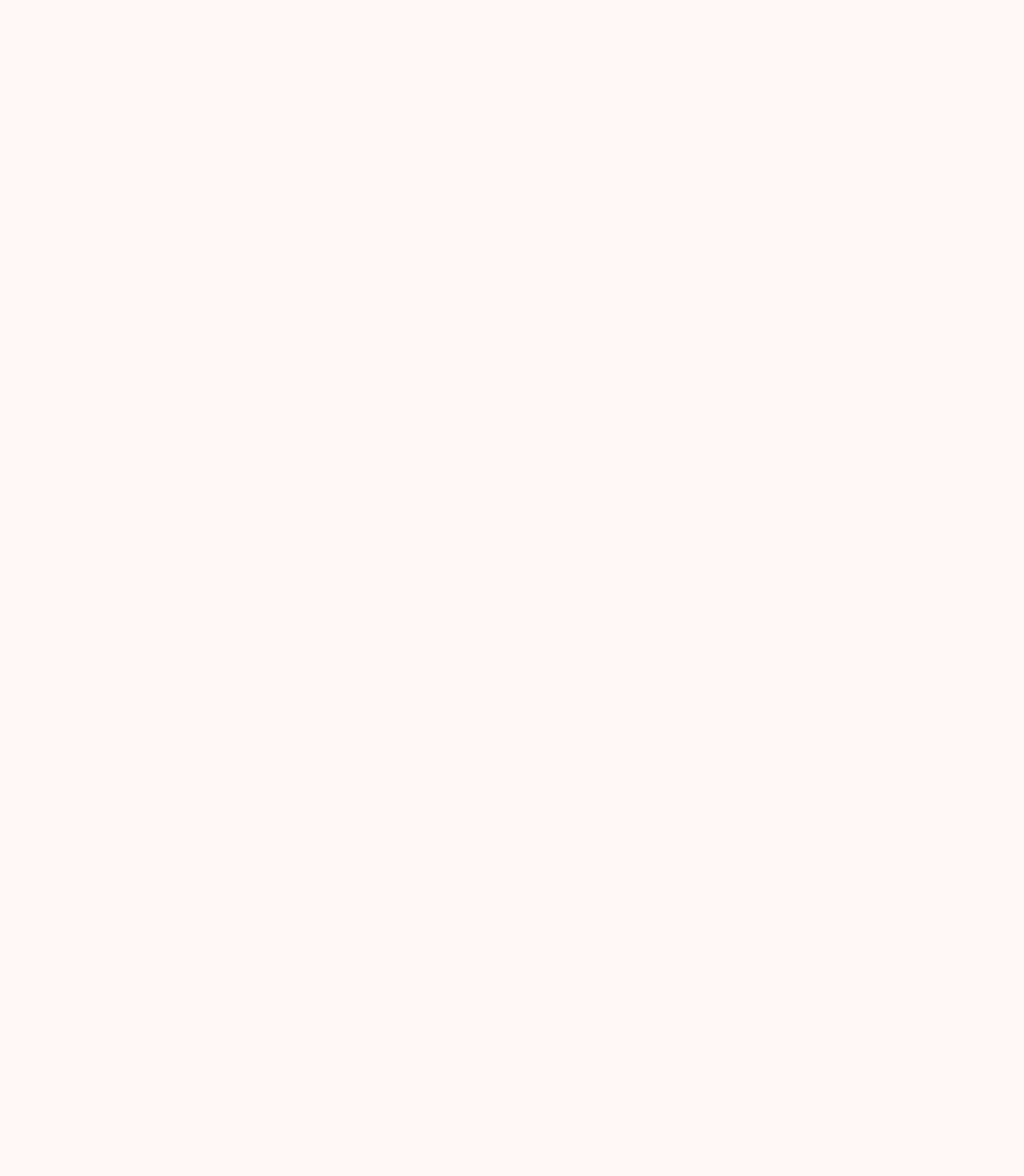
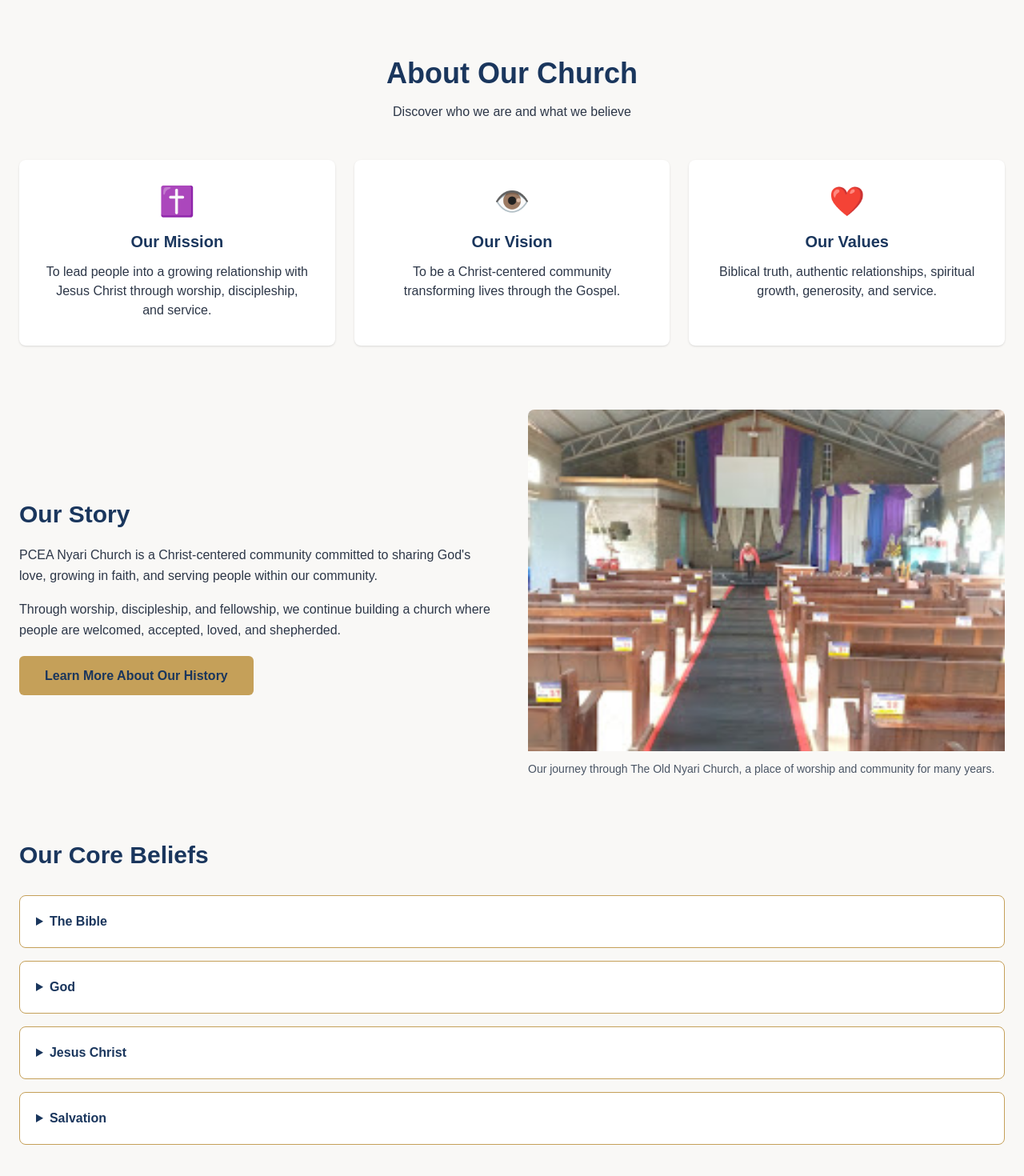
Before and after one commit to Jjumaaa/pnyari, a Next.js app: page / in a window 1280 px wide. Shown: the part 1078-2548 px from the top of the page at 80% size. Before the commit the page ends 1070 px from the top, so only its background shows below. Built offline with nearby package versions, Linux system fonts and the light colour scheme.

Commit message:
Complete About section with story and beliefs

```diff
--- a/app/page.js
+++ b/app/page.js
@@ -1,6 +1,8 @@
 import Navbar from "@/components/layout/Navbar";
 import Hero from "@/components/sections/Hero";
 import QuickInfo from "@/components/sections/QuickInfo";
+import About from "@/components/sections/about/About";
+
 
 export default function Home() {
   return (
@@ -10,6 +12,8 @@ export default function Home() {
       <Hero />
 
       <QuickInfo />
+
+      <About />
     </>
   );
 }
--- /dev/null
+++ b/components/sections/about/About.jsx
@@ -0,0 +1,37 @@
+import AboutCards from "./AboutCards";
+import ChurchStory from "./ChurchStory";
+import Beliefs from "./Beliefs";
+
+export default function About() {
+  return (
+    <section
+      id="about"
+      className="bg-[var(--color-alabaster)] py-20"
+    >
+
+      <div className="mx-auto max-w-7xl px-6">
+
+        <div className="mb-12 text-center">
+
+          <h2 className="text-4xl font-bold text-[var(--color-sanctuary-blue)]">
+            About Our Church
+          </h2>
+
+          <p className="mt-4 text-[var(--color-charcoal-slate)]">
+            Discover who we are and what we believe
+          </p>
+
+        </div>
+
+
+        <AboutCards />
+
+        <ChurchStory />
+
+        <Beliefs />
+
+      </div>
+
+    </section>
+  );
+}
--- /dev/null
+++ b/components/sections/about/AboutCards.jsx
@@ -0,0 +1,30 @@
+import { aboutCards } from "@/data/about";
+
+export default function AboutCards() {
+  return (
+    <div className="grid gap-6 md:grid-cols-3">
+
+      {aboutCards.map((card) => (
+        <div
+          key={card.title}
+          className="rounded-lg bg-white p-8 text-center shadow-sm"
+        >
+
+          <div className="mb-4 text-4xl">
+            {card.icon}
+          </div>
+
+          <h3 className="mb-3 text-xl font-bold text-[var(--color-sanctuary-blue)]">
+            {card.title}
+          </h3>
+
+          <p className="text-[var(--color-charcoal-slate)]">
+            {card.text}
+          </p>
+
+        </div>
+      ))}
+
+    </div>
+  );
+}
--- /dev/null
+++ b/components/sections/about/Beliefs.jsx
@@ -0,0 +1,36 @@
+import { beliefs } from "@/data/beliefs";
+
+export default function Beliefs() {
+  return (
+    <div className="mt-20">
+
+      <h3 className="mb-8 text-3xl font-bold text-[var(--color-sanctuary-blue)]">
+        Our Core Beliefs
+      </h3>
+
+
+      <div className="space-y-4">
+
+        {beliefs.map((belief) => (
+          <details
+            key={belief.title}
+            className="rounded-lg border border-[var(--color-brushed-gold)] bg-white p-5"
+          >
+
+            <summary className="cursor-pointer font-semibold text-[var(--color-sanctuary-blue)]">
+              {belief.title}
+            </summary>
+
+
+            <p className="mt-4 text-[var(--color-charcoal-slate)]">
+              {belief.content}
+            </p>
+
+          </details>
+        ))}
+
+      </div>
+
+    </div>
+  );
+}
--- /dev/null
+++ b/components/sections/about/ChurchStory.jsx
@@ -0,0 +1,52 @@
+import Button from "@/components/ui/Button";
+
+export default function ChurchStory() {
+  return (
+    <div className="mt-20 grid gap-10 md:grid-cols-2 items-center">
+
+      {/* Text */}
+      <div>
+
+        <h3 className="text-3xl font-bold text-[var(--color-sanctuary-blue)]">
+          Our Story
+        </h3>
+
+        <p className="mt-5 text-[var(--color-charcoal-slate)] leading-relaxed">
+          PCEA Nyari Church is a Christ-centered community committed
+          to sharing God's love, growing in faith, and serving people
+          within our community.
+        </p>
+
+        <p className="mt-4 text-[var(--color-charcoal-slate)] leading-relaxed">
+          Through worship, discipleship, and fellowship, we continue
+          building a church where people are welcomed, accepted,
+          loved, and shepherded.
+        </p>
+
+        <div className="mt-8">
+          <Button href="#history">
+            Learn More About Our History
+          </Button>
+        </div>
+
+      </div>
+
+
+      {/* Image */}
+      <div className="overflow-hidden rounded-lg">
+
+        <img
+          src="/images/about/old.jpg"
+          alt="PCEA Nyari Church history"
+          className="h-full w-full object-cover"
+        />
+
+        <p className="mt-3 text-sm text-gray-600">
+          Our journey through The Old Nyari Church, a place of worship and community for many years.
+        </p>
+
+      </div>
+
+    </div>
+  );
+}
--- /dev/null
+++ b/data/about.js
@@ -0,0 +1,17 @@
+export const aboutCards = [
+  {
+    title: "Our Mission",
+    icon: "✝️",
+    text: "To lead people into a growing relationship with Jesus Christ through worship, discipleship, and service.",
+  },
+  {
+    title: "Our Vision",
+    icon: "👁️",
+    text: "To be a Christ-centered community transforming lives through the Gospel.",
+  },
+  {
+    title: "Our Values",
+    icon: "❤️",
+    text: "Biblical truth, authentic relationships, spiritual growth, generosity, and service.",
+  },
+];
--- /dev/null
+++ b/data/beliefs.js
@@ -0,0 +1,22 @@
+export const beliefs = [
+  {
+    title: "The Bible",
+    content:
+      "We believe the Bible is the inspired Word of God and the final authority for faith and life.",
+  },
+  {
+    title: "God",
+    content:
+      "We believe in one God eternally existing as Father, Son, and Holy Spirit.",
+  },
+  {
+    title: "Jesus Christ",
+    content:
+      "We believe Jesus Christ is Lord, Savior, and the Son of God.",
+  },
+  {
+    title: "Salvation",
+    content:
+      "We believe salvation is by grace through faith in Jesus Christ.",
+  },
+];
```
Also changed, not shown: public/images/about/old.jpg (added).
